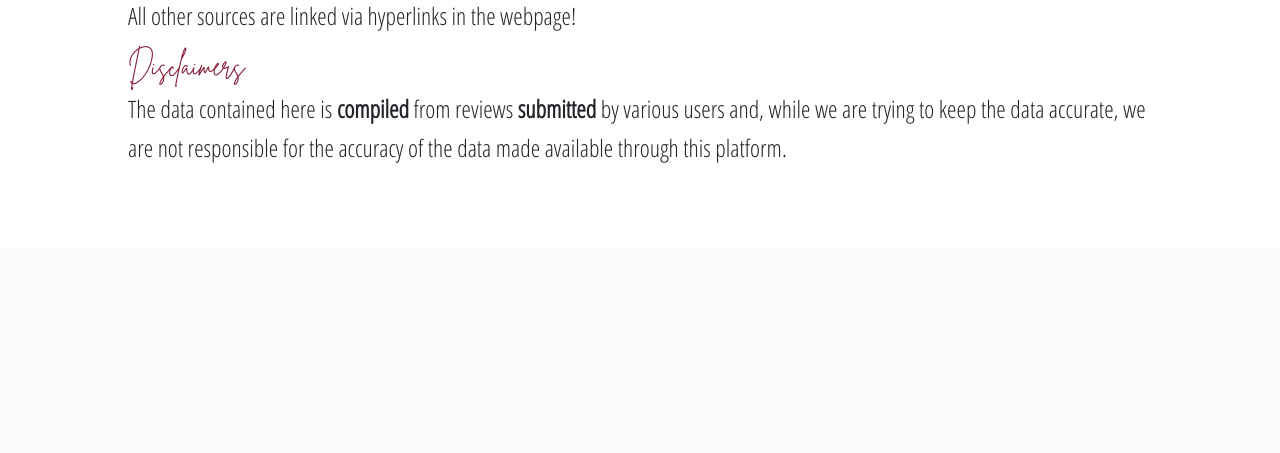
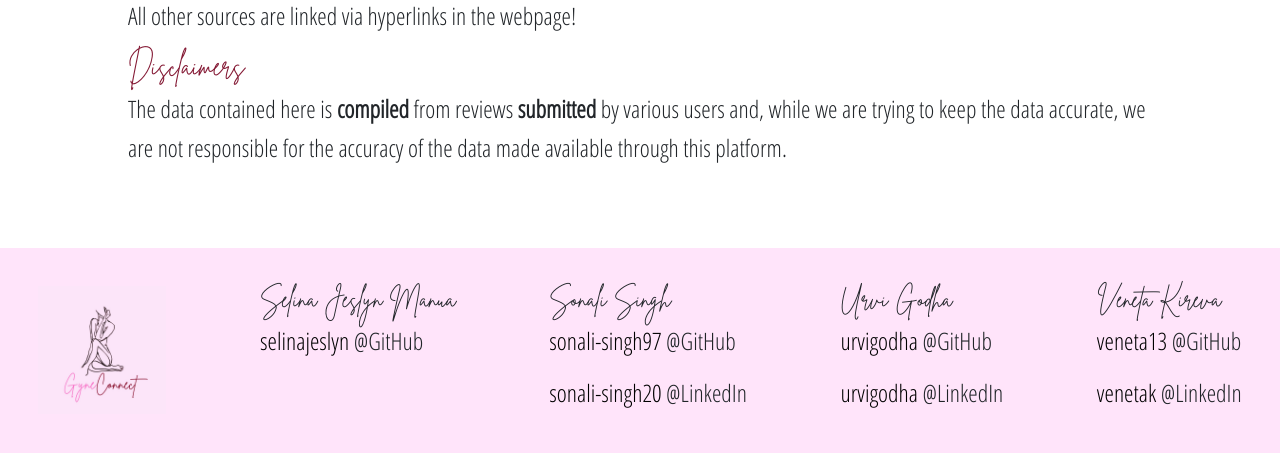
Before and after one commit to sonali-singh97/GyneConnect, a web app: file webpage/main.html in a window 1280 px wide. Shown: the part 2668-3121 px from the top of the page. Before the commit the page ends 2916 px from the top, so only its background shows below. Run offline with its HTML, style and script files only (its server is not run), Linux system fonts and the light colour scheme.

Commit message:
updated footer

```diff
--- a/webpage/main.html
+++ b/webpage/main.html
@@ -49,6 +49,13 @@
         <div id = "chatbotBox">
             <h6 style="font-size: 3vh; margin: 0 auto;">Chatbot</h6>
             <hr/>
+                <p id="chatlog6" class="chatlog">&nbsp;</p>
+                <p id="chatlog5" class="chatlog">&nbsp;</p>
+                <p id="chatlog4" class="chatlog">&nbsp;</p>
+                <p id="chatlog3" class="chatlog">&nbsp;</p>
+                <p id="chatlog2" class="chatlog">&nbsp;</p>
+                <p id="chatlog1" class="chatlog">&nbsp;</p>
+            <input type="text" name="question" id="question" placeholder="Ask any questions" style="position: relative; width: 80%; ">
         </div>
         <img id="chatbotButton" src="images/chatbot.png" style="width:5vw; height: 5vw;" onclick="showFunction()"/>
 
@@ -126,5 +133,30 @@
             ***video***
             </p>
         </div>-->
+        <footer>
+            <img src="images/logo.jpeg" alt = "logo" style="width: 10vw; height: 10vw;"/>
+            <div>
+                <h4>Selina Jeslyn Manua</h4>
+                <p><a href="https://github.com/selinajeslyn">selinajeslyn</a> @GitHub</p>
+            </div>
+
+            <div>
+                <h4>Sonali Singh</h4>
+                <p><a href="https://github.com/sonali-singh97">sonali-singh97</a> @GitHub</p>
+                <p><a href="https://www.linkedin.com/in/sonali-singh20/">sonali-singh20</a> @LinkedIn</p>
+            </div>
+
+            <div>
+                <h4>Urvi Godha</h4>
+                <p><a href="https://github.com/urvigodha">urvigodha</a> @GitHub</p>
+                <p><a href="https://linkedin.com/in/urvigodha">urvigodha</a> @LinkedIn</p>
+            </div>
+
+            <div>
+                <h4>Veneta Kireva</h4>
+                <p><a href="https://github.com/veneta13">veneta13</a> @GitHub</p>
+                <p><a href="https://www.linkedin.com/in/venetak/">venetak</a> @LinkedIn</p>
+            </div>
+        </footer>
     </body>
 </html>
--- a/webpage/style/main_style.css
+++ b/webpage/style/main_style.css
@@ -91,3 +91,17 @@ div a:hover {
     font-size:2vh;
     border: 1px solid #841934;
 }
+
+footer {
+    height: 16vw;
+    padding: 3vw;
+    background-color: #FFE4FA;
+    display: flex;
+    justify-content: space-between;
+    position: sticky;
+    z-index: 200;
+}
+
+h4{
+    font-family: 'Brittany Signature Regular';
+}
```
